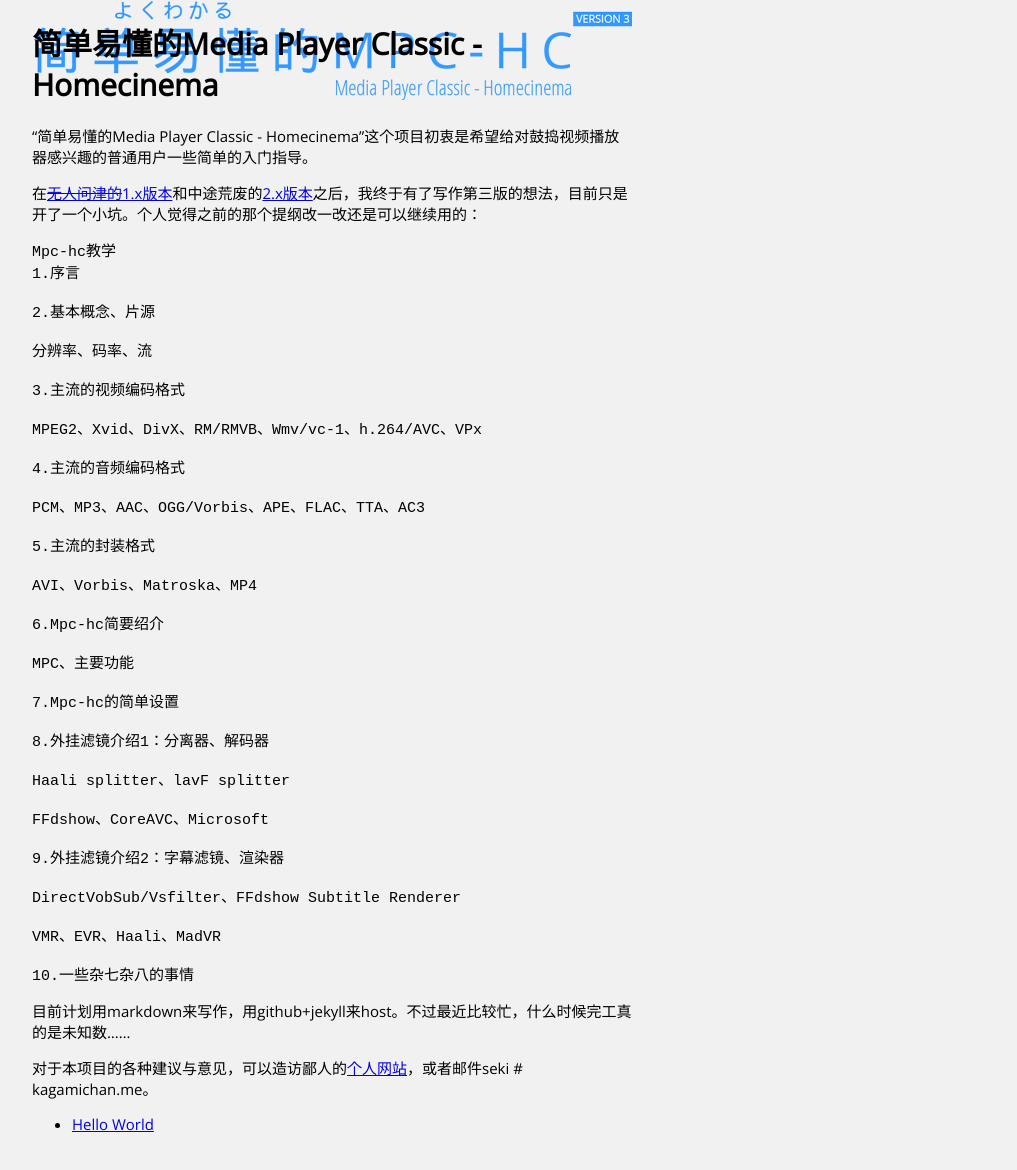
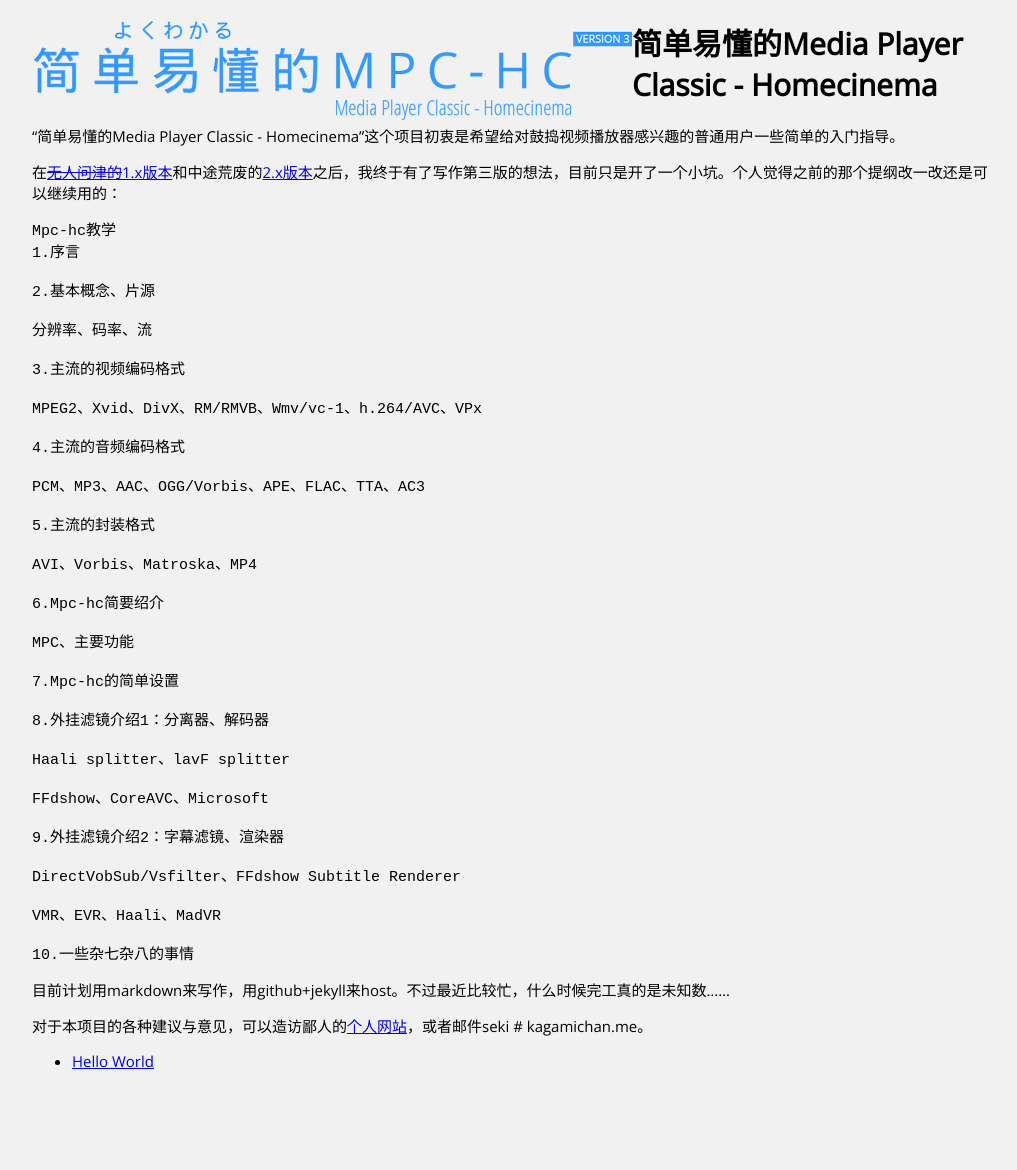
Before and after one commit to KagamiChan/yokuwakaru_mpchc, a Jekyll site: the page built from index.html, in a window 1280 px wide. Shown: the whole page, without its empty margins (128-1145 px from the left). Built offline with Jekyll 4.4.1, drawn with Linux system fonts in a browser that asks for light colours; after the commit the page ends 1107 px from its top, so only the background shows below that.

Commit message:
again fix logo

```diff
--- a/_layouts/default.html
+++ b/_layouts/default.html
@@ -1,7 +1,9 @@
 <!DOCTYPE html>
 <html>
     {% include header.html %}
-    <div id="yoku-header"><div>
+
+
+    <a id="yoku-header"><a>
 
     {{ content }}
 
```
